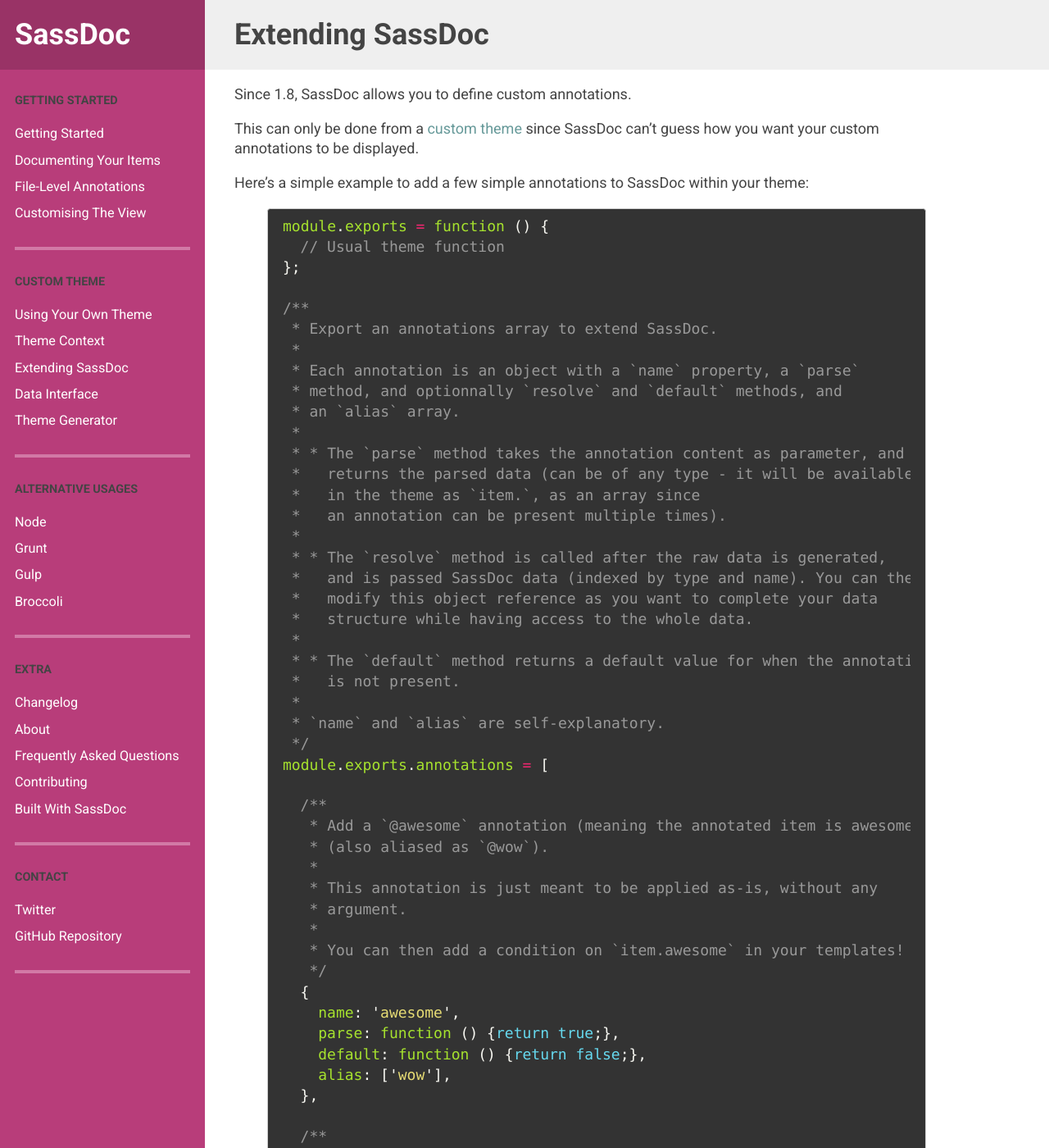
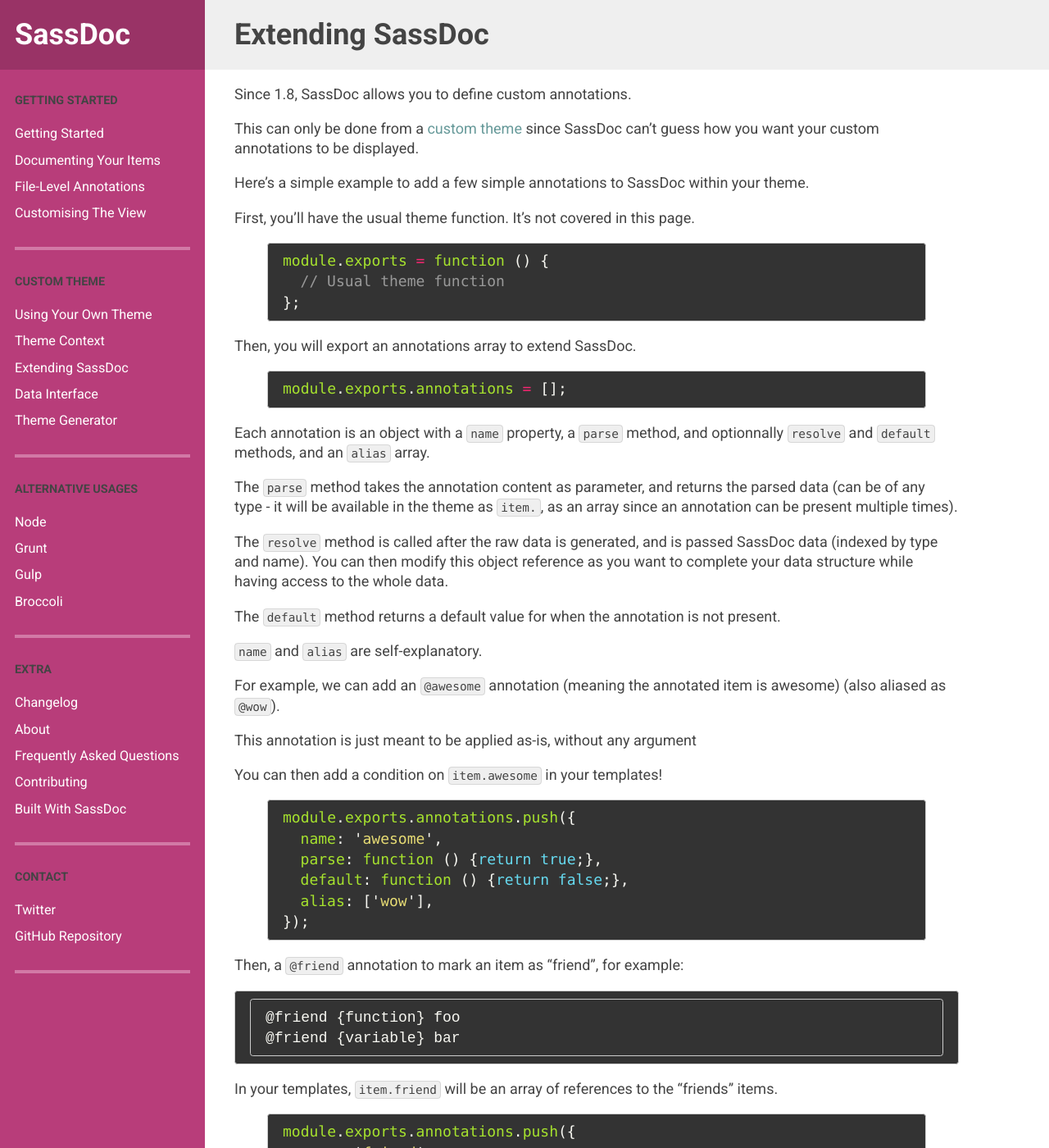
Before and after one commit to SassDoc/sassdoc.github.io, a Jekyll site: the page built from extending-sassdoc/index.md, in a window 1280 px wide and 1400 px high. Shown: the whole window at 82% size. Built offline with Jekyll 4.4.1, drawn with Linux system fonts in a browser that asks for light colours; some of the changed text lies outside the part shown.

Commit message:
Rewrite Extending SassDoc page to move out comments from the code

````diff
--- a/extending-sassdoc/index.md
+++ b/extending-sassdoc/index.md
@@ -6,89 +6,102 @@
 
 Since 1.8, SassDoc allows you to define custom annotations.
 
-This can only be done from a [custom theme](/using-your-own-theme/) since SassDoc can't guess how you want your custom annotations to be displayed.
+This can only be done from a [custom theme](/using-your-own-theme/)
+since SassDoc can't guess how you want your custom annotations to be
+displayed.
 
-Here's a simple example to add a few simple annotations to SassDoc within your theme:
+Here's a simple example to add a few simple annotations to SassDoc
+within your theme.
+
+First, you'll have the usual theme function. It's not covered in this
+page.
 
 {% highlight js %}
 module.exports = function () {
   // Usual theme function
 };
+{% endhighlight %}
 
-/**
- * Export an annotations array to extend SassDoc.
- *
- * Each annotation is an object with a `name` property, a `parse`
- * method, and optionnally `resolve` and `default` methods, and
- * an `alias` array.
- *
- * * The `parse` method takes the annotation content as parameter, and
- *   returns the parsed data (can be of any type - it will be available
- *   in the theme as `item.{{annotationName}}`, as an array since
- *   an annotation can be present multiple times).
- *
- * * The `resolve` method is called after the raw data is generated,
- *   and is passed SassDoc data (indexed by type and name). You can then
- *   modify this object reference as you want to complete your data
- *   structure while having access to the whole data.
- *
- * * The `default` method returns a default value for when the annotation
- *   is not present.
- *
- * `name` and `alias` are self-explanatory.
- */
-module.exports.annotations = [
+Then, you will export an annotations array to extend SassDoc.
 
-  /**
-   * Add a `@awesome` annotation (meaning the annotated item is awesome)
-   * (also aliased as `@wow`).
-   *
-   * This annotation is just meant to be applied as-is, without any
-   * argument.
-   *
-   * You can then add a condition on `item.awesome` in your templates!
-   */
-  {
-    name: 'awesome',
-    parse: function () {return true;},
-    default: function () {return false;},
-    alias: ['wow'],
+{% highlight js %}
+module.exports.annotations = [];
+{% endhighlight %}
+
+Each annotation is an object with a `name` property, a `parse`
+method, and optionnally `resolve` and `default` methods, and
+an `alias` array.
+
+The `parse` method takes the annotation content as parameter, and
+returns the parsed data (can be of any type - it will be available
+in the theme as `item.{{annotationName}}`, as an array since
+an annotation can be present multiple times).
+
+The `resolve` method is called after the raw data is generated,
+and is passed SassDoc data (indexed by type and name). You can then
+modify this object reference as you want to complete your data
+structure while having access to the whole data.
+
+The `default` method returns a default value for when the annotation
+is not present.
+
+`name` and `alias` are self-explanatory.
+
+For example, we can add an `@awesome` annotation (meaning the annotated
+item is awesome) (also aliased as `@wow`).
+
+This annotation is just meant to be applied as-is, without any
+argument
+
+You can then add a condition on `item.awesome` in your templates!
+
+{% highlight js %}
+module.exports.annotations.push({
+  name: 'awesome',
+  parse: function () {return true;},
+  default: function () {return false;},
+  alias: ['wow'],
+});
+{% endhighlight %}
+
+Then, a `@friend` annotation to mark an item as "friend", for example:
+
+```
+@friend {function} foo
+@friend {variable} bar
+```
+
+In your templates, `item.friend` will be an array of references
+to the "friends" items.
+
+{% highlight js %}
+module.exports.annotations.push({
+  name: 'friend',
+
+  parse: function (text) {
+    var match = /^\{(.*)\}\s*(.*)$/.exec(text.trim());
+    return {type: match[1], name: match[2]};
   },
 
-  /**
-   * Add a `@friend` annotation to mark an item as "friend".
-   *
-   *     @friend {function} foo
-   *     @friend {variable} bar
-   *
-   * In your templates, `item.friend` will be an array of references
-   * to the "friends" items.
-   */
-  {
-    name: 'friend',
+  resolve: function (data) {
+    Object.keys(data).forEach(function (type) {
+      Object.keys(data[type]).forEach(function (name) {
+        var item = data[type][name];
 
-    parse: function (text) {
-      var match = /^\{(.*)\}\s*(.*)$/.exec(text.trim());
-      return {type: match[1], name: match[2]};
-    },
+        if (!item.friend) {
+          return;
+        }
 
-    resolve: function (data) {
-      Object.keys(data).forEach(function (type) {
-        Object.keys(data[type]).forEach(function (name) {
-          var item = data[type][name];
-
-          if (!item.friend) {
-            return;
-          }
-
-          item.friend.map(function (friend) {
-            return data[friend.type][friend.name];
-          });
+        item.friend.map(function (friend) {
+          return data[friend.type][friend.name];
         });
       });
-    },
+    });
   },
-];
+});
 {% endhighlight %}
 
-For more examples, you can look at [the core annotations](https://github.com/SassDoc/sassdoc/tree/master/src/annotation/annotations) which are very insightful.
+For more examples, you can look at [the core annotations] which are very
+insightful.
+
+[the core annotations]: https://github.com/SassDoc/sassdoc/tree/master/src/annotation/annotations
````
